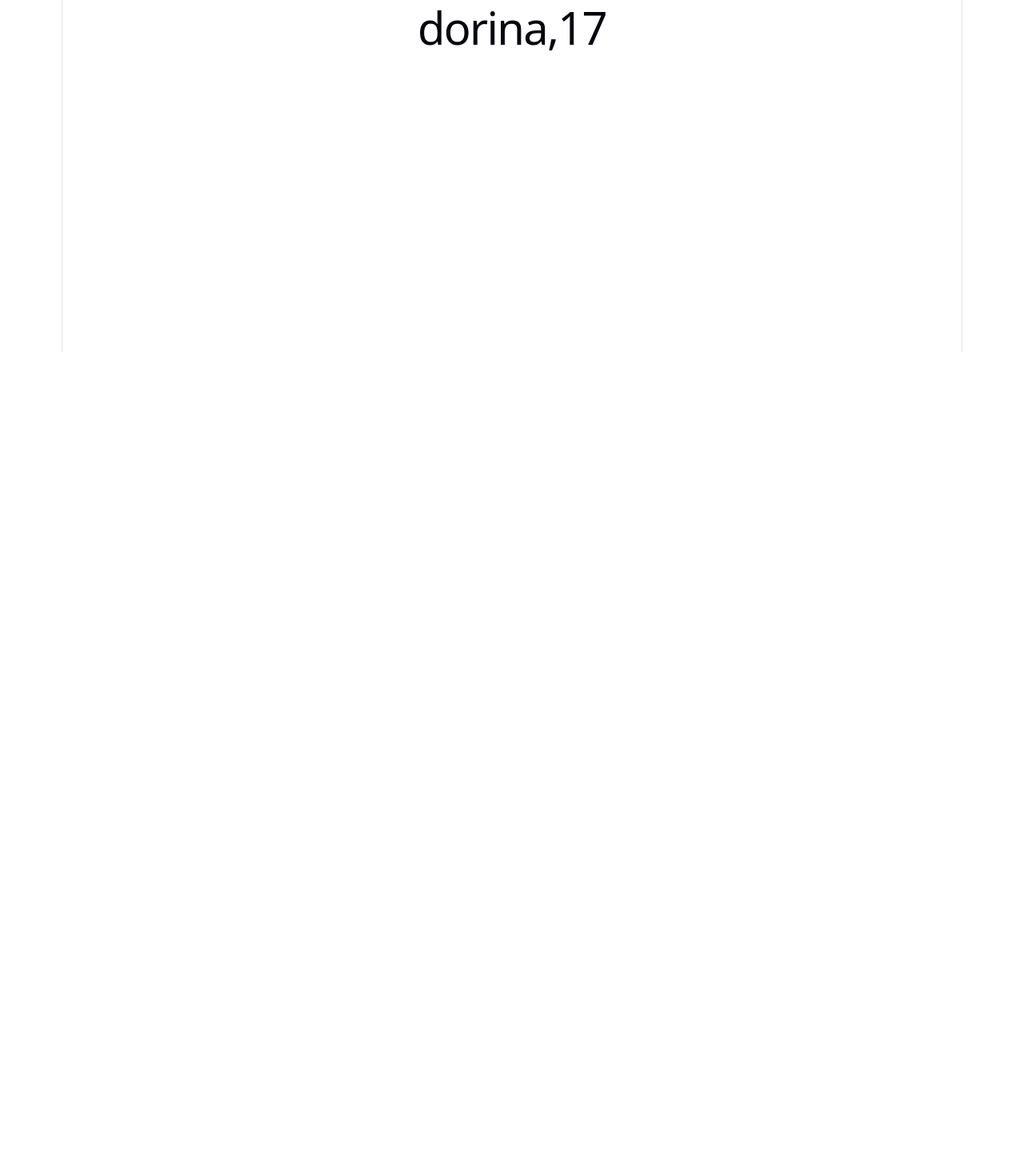
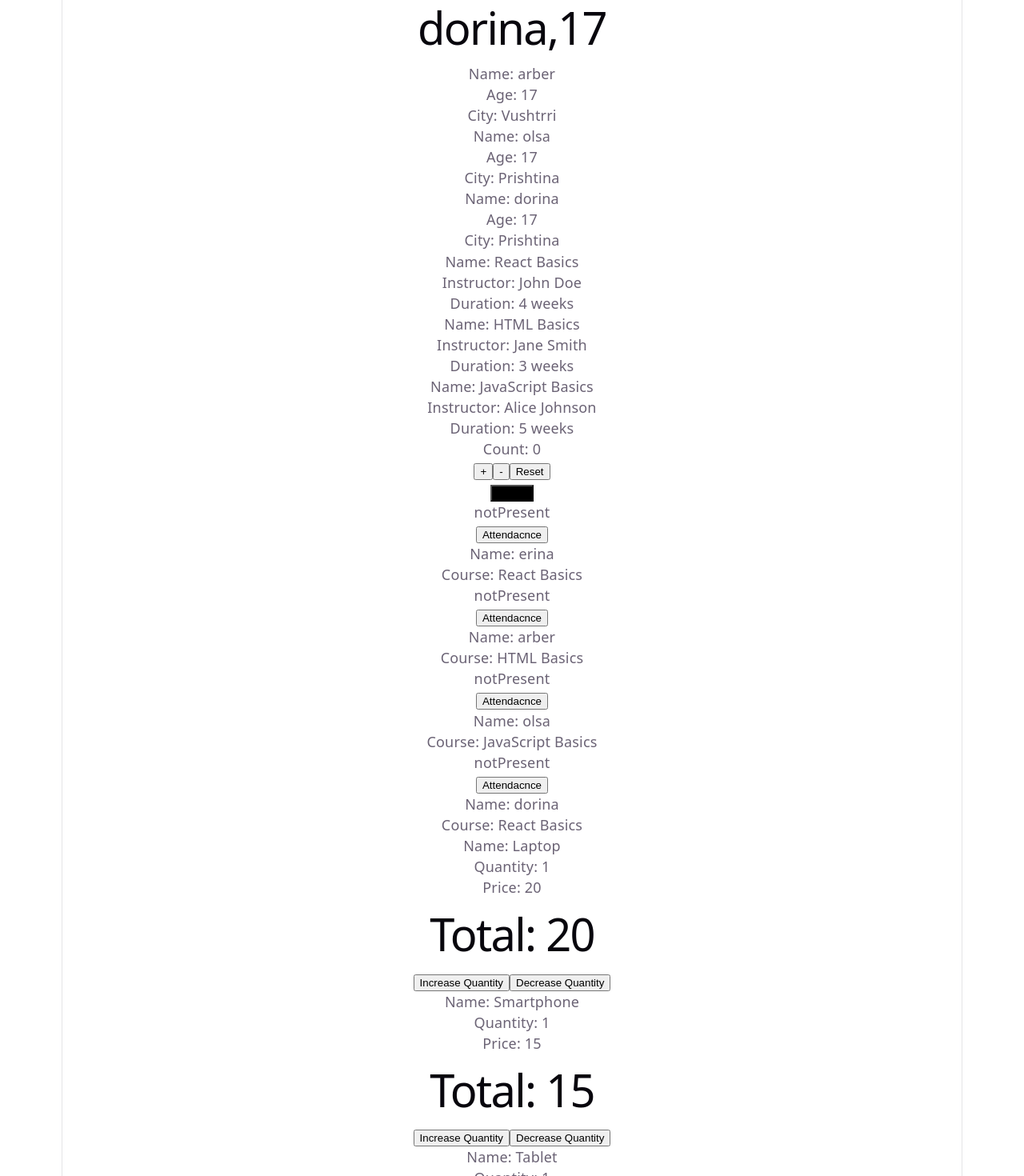
Before and after one commit to Erina21/react-lessons, a React (Vite) app: page / in a window 1280 px wide. Shown: the part 360-1830 px from the top of the page at 80% size. Before the commit the page ends 800 px from the top, so only its background shows below. Built offline with nearby package versions, Linux system fonts and the light colour scheme.

Commit message:
ushtrime

```diff
--- a/src/App.jsx
+++ b/src/App.jsx
@@ -1,4 +1,9 @@
-
+import Counter from './components/Counter'
+import CourseCard from './components/CourseCard'
+import Post from './components/Post'
+import ProfileCard from './components/ProfileCard'
+import StudentCard from './components/StudentCard'
+import Product from './components/Product'
 const technologies = ["react", "html", "javascript"]
 const students = [
   {
@@ -33,6 +38,21 @@ function App() {
       {students.map((student) => (
         <h1 key={student.id}>{student.name},{student.age}</h1>
       ))}
+      <ProfileCard name="arber" age={17} city="Vushtrri" />
+      <ProfileCard name="olsa" age={17} city="Prishtina" />
+      <ProfileCard name="dorina" age={17} city="Prishtina" />
+      <CourseCard name="React Basics" instructor="John Doe" duration="4 weeks" />
+      <CourseCard name="HTML Basics" instructor="Jane Smith" duration="3 weeks" />
+      <CourseCard name="JavaScript Basics" instructor="Alice Johnson" duration="5 weeks" />
+      <Counter />
+      <Post />
+      <StudentCard name="erina" course="React Basics" />
+      <StudentCard name="arber" course="HTML Basics" />
+      <StudentCard name="olsa" course="JavaScript Basics" />
+      <StudentCard name="dorina" course="React Basics" />
+      <Product name="Laptop" price={20} />
+      <Product name="Smartphone" price={15} />
+      <Product name="Tablet" price={10} />
     </>
   )
 }
--- /dev/null
+++ b/src/components/Counter.jsx
@@ -0,0 +1,18 @@
+import React, { useState } from 'react'
+
+function Counter() {
+  const [count, setCount] = useState(0)
+
+  return (
+    <div>
+      <p>Count: {count}</p>
+      <button onClick={() => setCount(count + 1)}>+</button>
+          <button onClick={() => setCount(count - 1)}>-</button>
+          <button onClick={() => setCount(0)}>Reset</button>
+
+         {count >= 10 && <p>limit reached</p>}
+    </div>
+  )
+}
+
+export default Counter
--- /dev/null
+++ b/src/components/CourseCard.jsx
@@ -0,0 +1,13 @@
+import React from 'react'
+
+function CourseCard({name, instructor, duration}) {
+  return (
+    <div>
+      <p>Name: {name}</p>
+      <p>Instructor: {instructor}</p>
+      <p>Duration: {duration}</p>
+    </div>
+  )
+}
+
+export default CourseCard
--- /dev/null
+++ b/src/components/Post.jsx
@@ -0,0 +1,17 @@
+import React, { useState } from 'react'
+
+function Post() {
+    const [like, setlike] = useState(false)
+  return (
+    <div>
+
+          <button style={{ backgroundColor: like ? 'red' : 'black' }} onClick={() => setlike(!false)}>
+              {like ? 'like' : 'dislike'}
+        </button>
+
+
+    </div>
+  )
+}
+
+export default Post
--- /dev/null
+++ b/src/components/Product.jsx
@@ -0,0 +1,19 @@
+import React, { useState } from 'react'
+
+function Product({name, price}) {
+    const [quantity, setQuantity] = useState(1)
+
+  return (
+    <div>
+      <p>Name: {name}</p>
+      <p>Quantity: {quantity}</p>
+          <p>Price: {price}</p>
+          <h1>Total: {quantity * price}</h1>
+
+          <button onClick={() => setQuantity(quantity + 1)}>Increase Quantity</button>
+          <button onClick={() => setQuantity(quantity - 1)}>Decrease Quantity</button>
+    </div>
+  )
+}
+
+export default Product
--- /dev/null
+++ b/src/components/ProfileCard.jsx
@@ -0,0 +1,13 @@
+import React from 'react'
+
+function ProfileCard({name,age,city}) {
+  return (
+    <div>
+      <p>Name: {name}</p>
+      <p>Age: {age}</p>
+      <p>City: {city}</p>
+    </div>
+  )
+}
+
+export default ProfileCard
--- /dev/null
+++ b/src/components/StudentCard.jsx
@@ -0,0 +1,15 @@
+import React, { useState } from 'react'
+
+function StudentCard({name,course}) {
+   const [present, setPresent] =useState(false)
+  return (
+    <div>
+      <p>{present ? "Present" : "notPresent"}</p>
+          <button onClick={() => setPresent(!present)}>Attendacnce</button>
+          <p>Name: {name}</p>
+          <p>Course: {course}</p>
+    </div>
+  )
+}
+
+export default StudentCard
```
